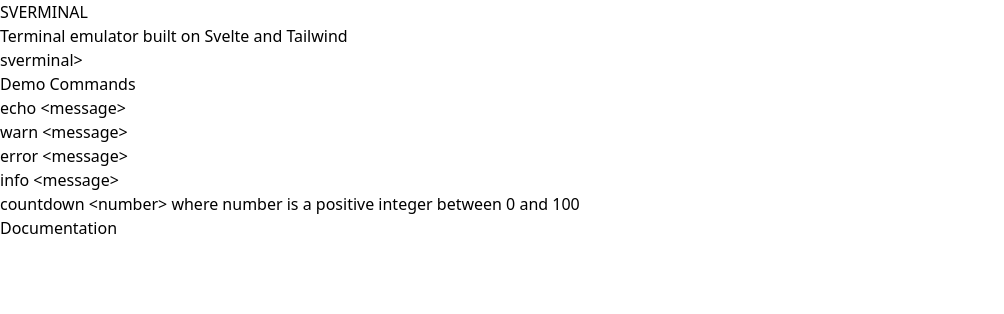
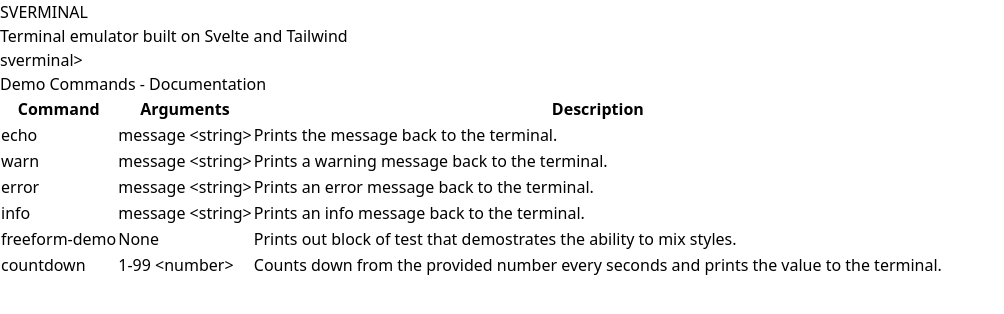
Before and after one commit to johnpaulrusso/sverminal, a SvelteKit app: page / in a window 1280 px wide. Shown: the top 314 px of the page, without its empty margins (0-1004 px from the left). Built offline with nearby package versions, Linux system fonts and the light colour scheme.

Commit message:
Implemented a writer method for freeform prints to allow more complex or compound writes.
Implemented a writer method for freeform prints to allow more complex or compound writes. Also added a table of supported commands to the demo page.

```diff
--- a/src/lib/Sverminal.svelte
+++ b/src/lib/Sverminal.svelte
@@ -59,6 +59,10 @@
 						svinfo(value.message);
 					}
 					break;
+                case SverminalResponseType.FREEFORM:
+                    {
+                        print(value.message, value.styles ?? []);
+                    }
 			}
 		}
 	});
@@ -125,6 +129,15 @@
 		line.setAttribute('contenteditable', 'false');
 		line.classList.add(...config.style.info);
 		sverminalDiv.appendChild(line);
+        sverminalDiv.scrollTop = sverminalDiv.scrollHeight;
+	}
+
+    function print(text: string, styles: string[]) {
+		let textElement = document.createElement('span');
+		textElement.innerHTML = `${text}`;
+		textElement.setAttribute('contenteditable', 'false');
+		textElement.classList.add(...styles);
+        sverminalDiv.appendChild(textElement);
         sverminalDiv.scrollTop = sverminalDiv.scrollHeight;
 	}
 
--- a/src/lib/writer/writer.ts
+++ b/src/lib/writer/writer.ts
@@ -4,12 +4,14 @@
 	ECHO = 0,
 	WARNING,
 	ERROR,
-	INFO //TODO
+	INFO,
+    FREEFORM, //Style and newlines are left to the user to define.
 }
 
 export interface SverminalResponse {
 	type: SverminalResponseType;
 	message: string;
+    styles?: string[];
 }
 
 export class SverminalWriter {
@@ -18,6 +20,14 @@
 	subscribe(callback: (value: SverminalResponse) => void) {
 		this.store.subscribe(callback);
 	}
+
+    write(message: string, styles?: string[]){
+        this.store.set({
+			type: SverminalResponseType.FREEFORM,
+			message,
+            styles
+		});
+    }
 
 	echo(message: string) {
 		this.store.set({
--- a/src/routes/+page.svelte
+++ b/src/routes/+page.svelte
@@ -42,9 +42,25 @@
 		}
 	}
 
+    function printStylesExample(){
+        const text = 'Style';
+        sverminalWriter.write('|-----------------------------|');
+        sverminalWriter.write('\n');
+        sverminalWriter.write('|     ');
+        sverminalWriter.write(` Red  `, ['text-red-500']);
+        sverminalWriter.write(' ')
+        sverminalWriter.write(`Green `, ['text-green-500']);
+        sverminalWriter.write(' ')
+        sverminalWriter.write(` Blue`, ['text-blue-500']);
+        sverminalWriter.write('     |');
+        sverminalWriter.write('\n');
+        sverminalWriter.write('|-----------------------------|');
+    }
+
 	const delay = (delayInms: number) => {
 		return new Promise((resolve) => setTimeout(resolve, delayInms));
 	};
+
 
 	async function countdown(args: string[]) {
 		if (args.length != 1) {
@@ -103,6 +119,8 @@
 			info(args);
 		} else if (method === 'countdown') {
 			await countdown(args);
+        } else if (method === 'freeform-demo') {
+            printStylesExample();
 		} else {
 			sverminalWriter.error(`${method} is not recognized as a valid command.`);
 		}
@@ -113,7 +131,7 @@
 	<h1 class="text-5xl md:text-7xl font-mono font-bold">SVERMINAL</h1>
 	<h3 class="text-sm md:text-base font-mono">Terminal emulator built on Svelte and Tailwind</h3>
 
-    <div class="w-full p-4">
+    <div class="w-full px-4 pt-4">
         <Sverminal
             processor={processCommand}
             writer={sverminalWriter}
@@ -122,16 +140,48 @@
         />
     </div>
 
-    <div class="w-full p-4 text-left">
-        <h3 class="text-xl ">Demo Commands</h3>
-        <ul class="list-disc py-4 px-8">
-            <li>echo &lt;message&gt;</li>
-            <li>warn &lt;message&gt;</li>
-            <li>error &lt;message&gt;</li>
-            <li>info &lt;message&gt;</li>
-            <li>countdown &lt;number&gt; where number is a positive integer between 0 and 100</li>
-        </ul>
-        <a class="w-full text-left text-xl font-medium text-blue-600 dark:text-blue-500 hover:underline"
-        href="https://github.com/johnpaulrusso/sverminal?tab=readme-ov-file#readme">Documentation</a>
+    <div class="w-full px-4 text-left">
+        <h3 class="text-xl py-4">Demo Commands - <a class="w-full text-left text-xl font-medium text-blue-600 dark:text-blue-500 hover:underline"
+            href="https://github.com/johnpaulrusso/sverminal?tab=readme-ov-file#readme">Documentation</a></h3>
+            <div class="overflow-hidden rounded-md border border-gray-300">
+        <table class="min-w-full bg-white text-sm md:text-base">
+
+            <tr class="w-full bg-gray-100">
+                <th class="py-2 px-4 border-b border-gray-300 text-left text-gray-600 font-semibold">Command</th>
+                <th class="py-2 px-4 border-b border-gray-300 text-left text-gray-600 font-semibold">Arguments</th>
+                <th class="py-2 px-4 border-b border-gray-300 text-left text-gray-600 font-semibold">Description</th>
+            </tr>
+            <tr>
+                <td class="py-2 px-4 border-b border-gray-300">echo</td>
+                <td class="py-2 px-4 border-b border-gray-300">message &lt;string&gt;</td>
+                <td class="py-2 px-4 border-b border-gray-300">Prints the message back to the terminal.</td>
+            </tr>
+            <tr>
+                <td class="py-2 px-4 border-b border-gray-300">warn</td>
+                <td class="py-2 px-4 border-b border-gray-300">message &lt;string&gt;</td>
+                <td class="py-2 px-4 border-b border-gray-300">Prints a warning message back to the terminal.</td>
+            </tr>
+            <tr>
+                <td class="py-2 px-4 border-b border-gray-300">error</td>
+                <td class="py-2 px-4 border-b border-gray-300">message &lt;string&gt;</td>
+                <td class="py-2 px-4 border-b border-gray-300">Prints an error message back to the terminal.</td>
+            </tr>
+            <tr>
+                <td class="py-2 px-4 border-b border-gray-300">info</td>
+                <td class="py-2 px-4 border-b border-gray-300">message &lt;string&gt;</td>
+                <td class="py-2 px-4 border-b border-gray-300">Prints an info message back to the terminal.</td>
+            </tr>
+            <tr>
+                <td class="py-2 px-4 border-b border-gray-300">freeform-demo</td>
+                <td class="py-2 px-4 border-b border-gray-300">None</td>
+                <td class="py-2 px-4 border-b border-gray-300">Prints out block of test that demostrates the ability to mix styles.</td>
+            </tr>
+            <tr>
+                <td class="py-2 px-4 border-b border-gray-300">countdown</td>
+                <td class="py-2 px-4 border-b border-gray-300">1-99 &lt;number&gt;</td>
+                <td class="py-2 px-4 border-b border-gray-300">Counts down from the provided number every seconds and prints the value to the terminal.</td>
+            </tr>
+        </table>
+    </div>
     </div>
 </div>
```
